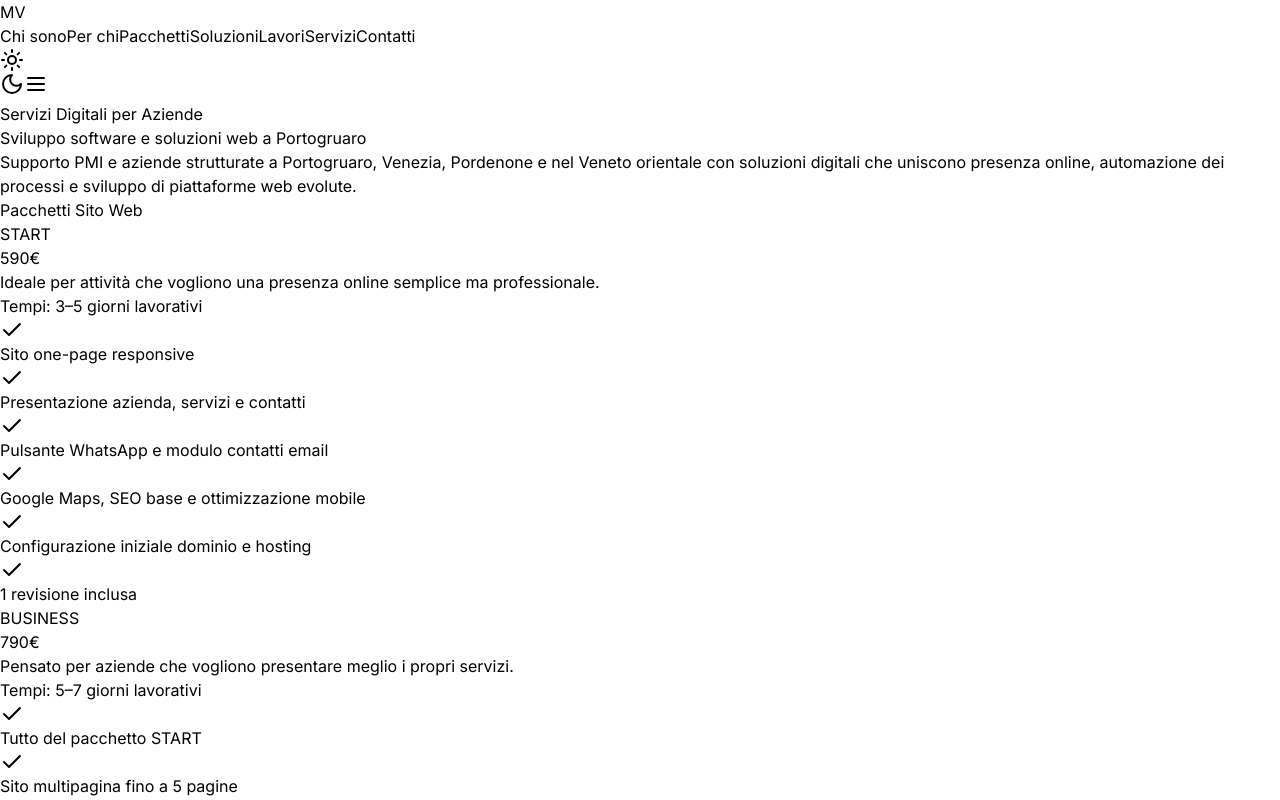
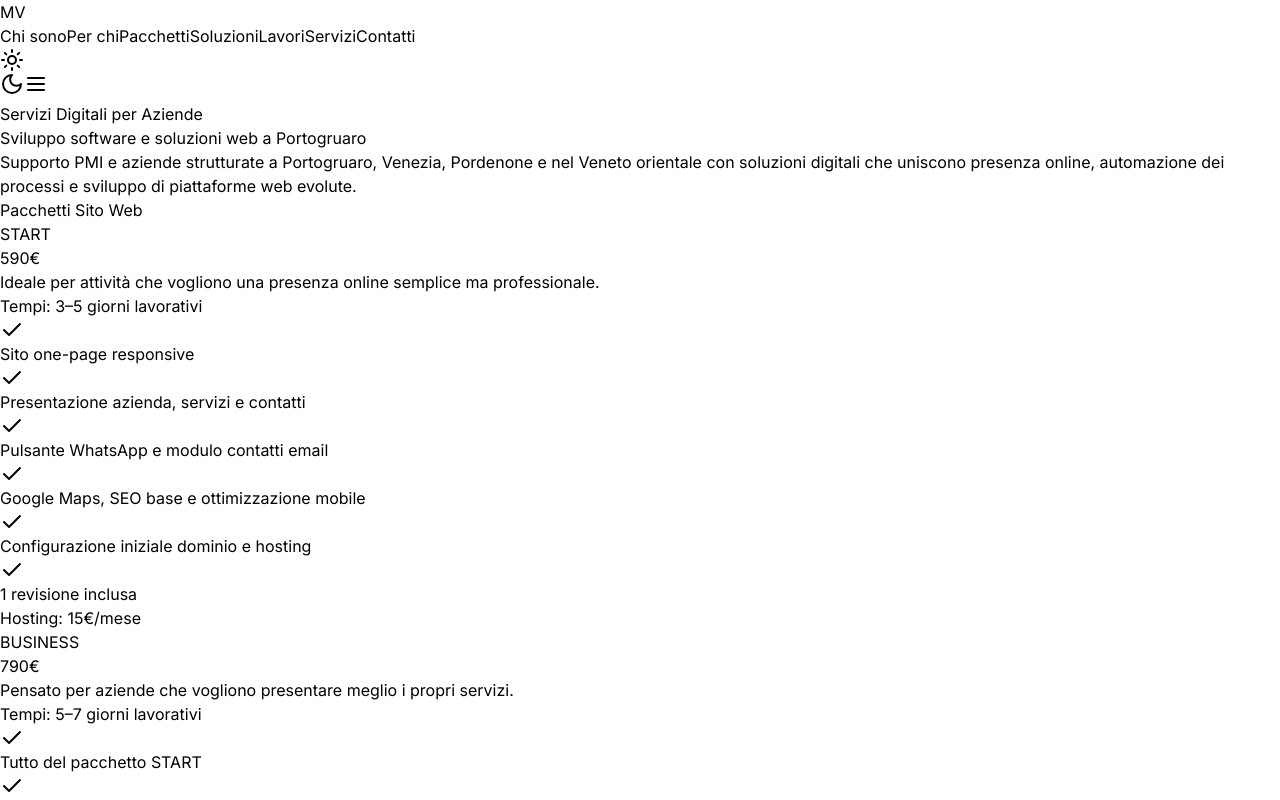
Before and after one commit to MattiaValerio/Portfolio, a Next.js app in the folder apps/web/: page /servizi in a window 1280 px wide. Shown: the top 800 px of the page. Built offline with nearby package versions, Linux system fonts and the light colour scheme.

Commit message:
feat: aggiungi nota hosting obbligatorio su card pacchetti

```diff
--- a/apps/web/components/services-page.tsx
+++ b/apps/web/components/services-page.tsx
@@ -241,6 +241,9 @@
                         </li>
                       ))}
                     </ul>
+                    <p className="text-xs text-muted-foreground mt-3 pt-3 border-t">
+                      Hosting: 15€/mese
+                    </p>
                   </CardContent>
                 </Card>
               </motion.div>
```
